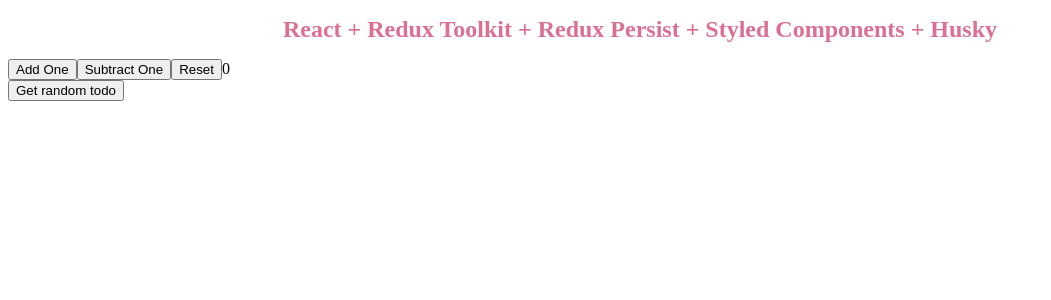
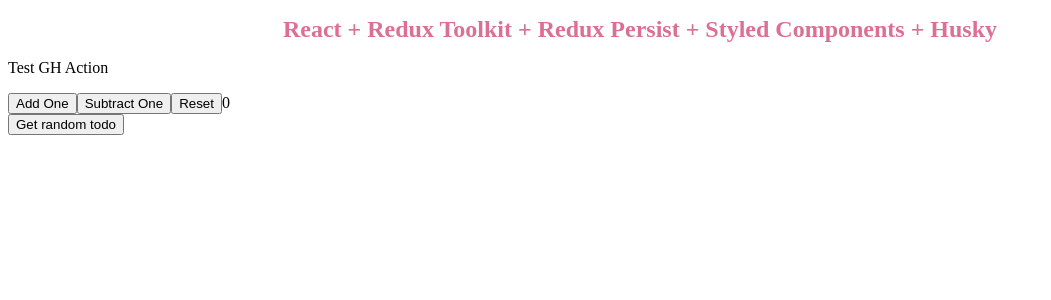
Before and after one commit to daniel-stafford/Redux-Toolkit-React-Template, a React (Create React App) app: page / in a window 1280 px wide. Shown: the top 300 px of the page, without its empty margins (0-1051 px from the left). Built offline with nearby package versions, Linux system fonts and the light colour scheme.

Commit message:
Add dummy text

```diff
--- a/src/App.tsx
+++ b/src/App.tsx
@@ -10,6 +10,7 @@ export function App() {
       <Title>
         React + Redux Toolkit + Redux Persist + Styled Components + Husky
       </Title>
+      <p>Test GH Action</p>
       <Counter />
       <Todo />
     </div>
```
